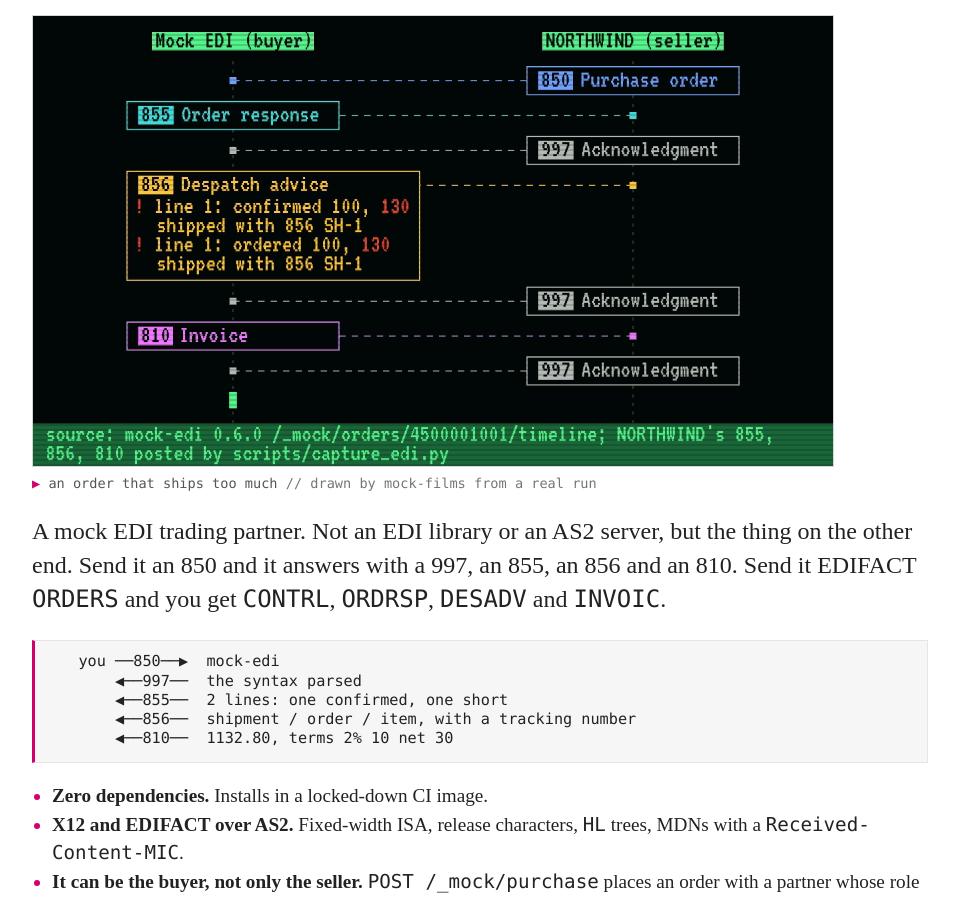
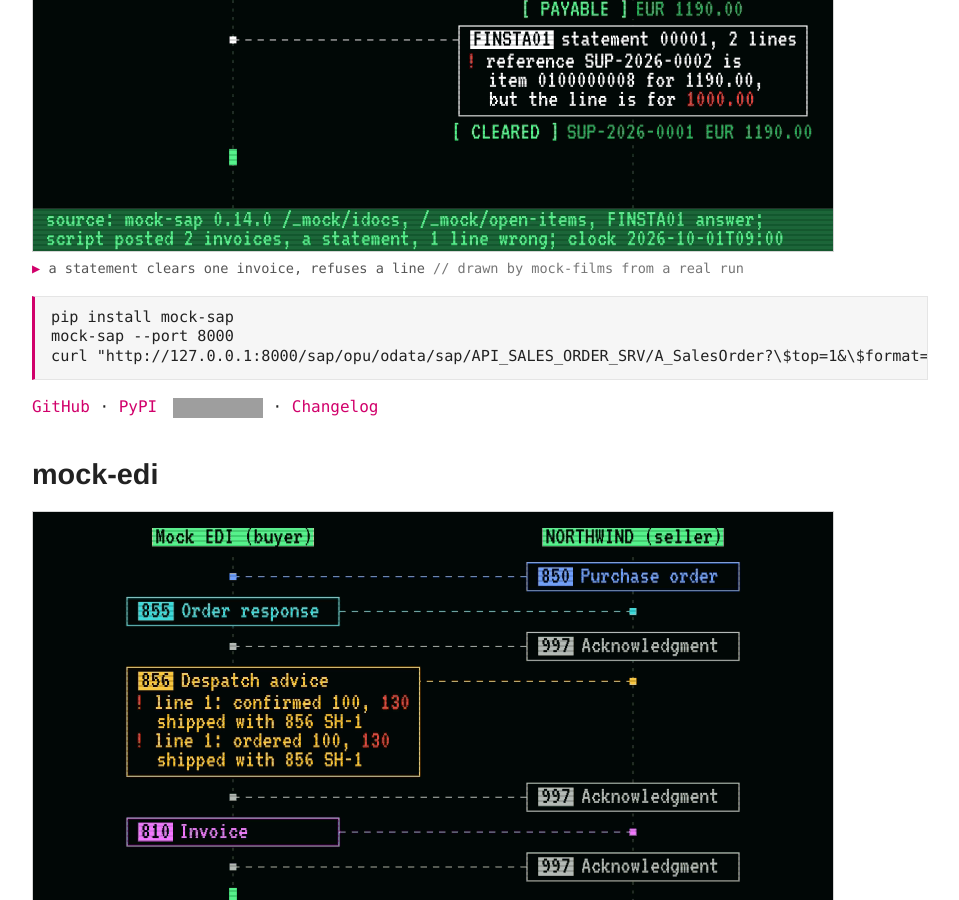
Before and after one commit to rseufert/rseufert.github.io, a Jekyll site: the page built from index.html, in a window 1280 px wide and 900 px high, scrolled down 3195 px. Shown: the whole window, without its empty margins (160-1119 px from the left). Built offline with Jekyll 4.4.1, drawn with Linux system fonts in a browser that asks for light colours; some of the changed text lies outside the part shown; grey boxes are pictures that could not be loaded.

Commit message:
Projects page: sync the films with mock-films a42f40c
- sap_statement (mock-sap) is new.
- edi_two_film (mock-edi) is new.

Both follow their project's features list, as a project's later films do.
Alt text and captions as the index has them; both GIFs match their sha256.

Co-Authored-By: Claude Opus 5.5 <noreply@anthropic.com>
Claude-Session: https://claude.ai/code/session_015RDTBgG3oYVSZTAaz1gNwq

```diff
--- a/index.html
+++ b/index.html
@@ -36,6 +36,10 @@ title: Rick Seufert
 			<a class="play" href="/blog/sap_bapi.gif" title="play the film"><img src="/blog/sap_bapi.png" width="800" height="450" loading="lazy" alt="A client asks mock-sap to create a purchase order with BAPI_PO_CREATE1 and then commits it. Each call is answered by a RETURN, the first carrying the new order's number. The same create is then refused with message E SR 000. The capture script posted the rule that told the mock to refuse it."></a>
 			<figcaption>a purchase order created, then refused on request <span>drawn by mock-films from a real run</span></figcaption>
 		</figure>
+		<figure class="film">
+			<a class="play" href="/blog/sap_statement.gif" title="play the film"><img src="/blog/sap_statement.png" width="800" height="450" loading="lazy" alt="Two supplier invoices of EUR 1190.00 post to mock-sap and are owed. The capture script then posts a bank statement with two lines: one pays the first invoice exactly, and mock-sap clears it. The script wrote the other line for 1000.00 against the second invoice, and mock-sap refused it itself, saying the item is for 1190.00 but the line is for 1000.00; nothing told it to."></a>
+			<figcaption>a statement clears one invoice, refuses a line <span>drawn by mock-films from a real run</span></figcaption>
+		</figure>
 <pre><code>pip install mock-sap
 mock-sap --port 8000
 curl "http://127.0.0.1:8000/sap/opu/odata/sap/API_SALES_ORDER_SRV/A_SalesOrder?\$top=1&amp;\$format=json"</code></pre>
@@ -70,6 +74,10 @@ curl "http://127.0.0.1:8000/sap/opu/odata/sap/API_SALES_ORDER_SRV/A_SalesOrder?\
 		<figure class="film">
 			<a class="play" href="/blog/edi_850_film.gif" title="play the film"><img src="/blog/edi_850_film.png" width="800" height="450" loading="lazy" alt="The capture script asked mock-edi to place an order, and the X12 850 the mock wrote is typed segment by segment from ISA to IEA, each named from the mock's own dictionary; the envelope segments are not in it and are marked unnamed. The script then altered IEA02, the interchange control number, in a copy and posted the copy to /_mock/validate. Only the altered IEA is typed again, with the mock's refusal beneath it and the wrong number in red."></a>
 			<figcaption>an 850 opened, and an altered copy refused <span>drawn by mock-films from a real run</span></figcaption>
+		</figure>
+		<figure class="film">
+			<a class="play" href="/blog/edi_two_film.gif" title="play the film"><img src="/blog/edi_two_film.png" width="800" height="450" loading="lazy" alt="BUYERCO's mock-edi sends an 850 to SELLERCO's mock-edi. The capture set the seller to short-ship and to delay its despatch and invoice, so it acknowledges the order, confirms 80 of the 100 ordered, and the buyer's mock flags the shortfall on that 855. The capture moves both mocks' clocks an hour at a time; the seller then packs and sends the despatch advice, and raises and sends the invoice, with the buyer's mock acknowledging each."></a>
+			<figcaption>two mocks trading, no script playing a partner <span>drawn by mock-films from a real run</span></figcaption>
 		</figure>
 <pre><code>pip install mock-edi
 mock-edi --port 8080
```
Also changed, not shown: blog/edi_two_film.gif (added), blog/edi_two_film.png (added), blog/sap_statement.gif (added), blog/sap_statement.png (added).
